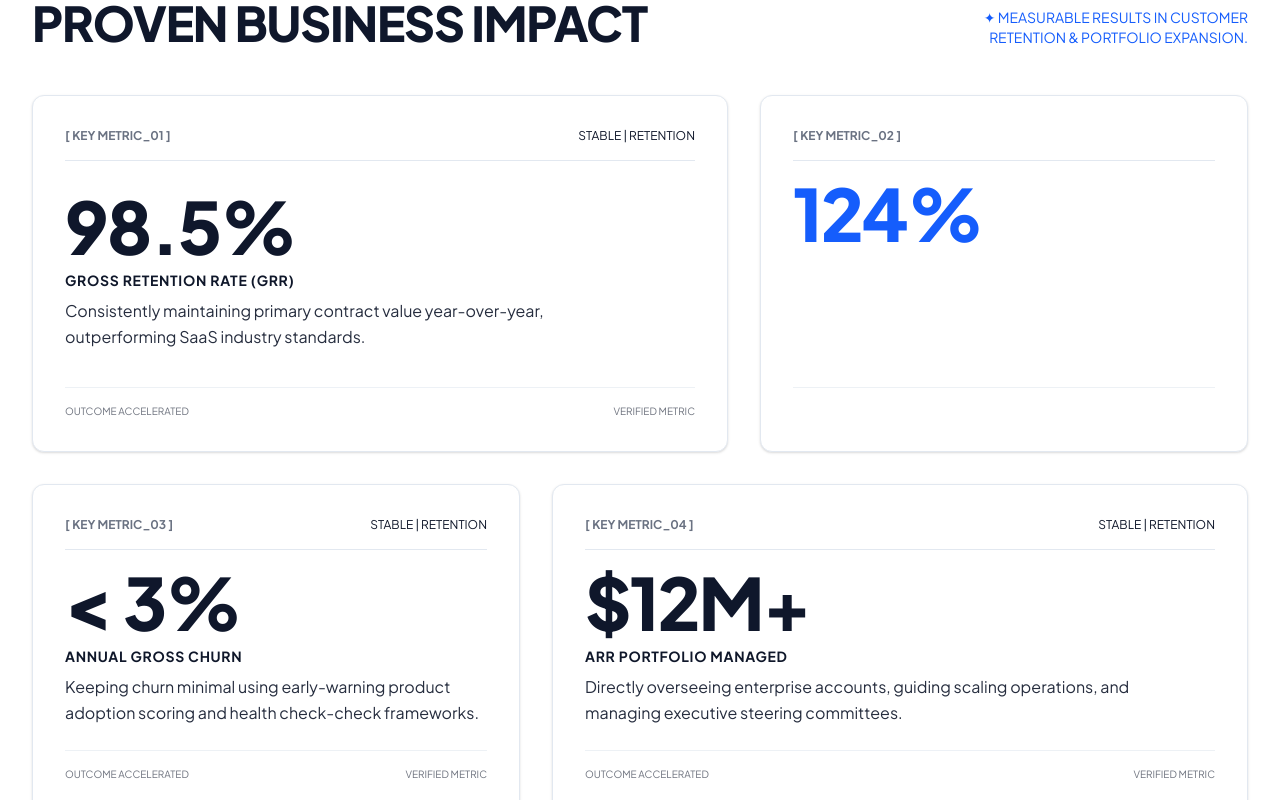
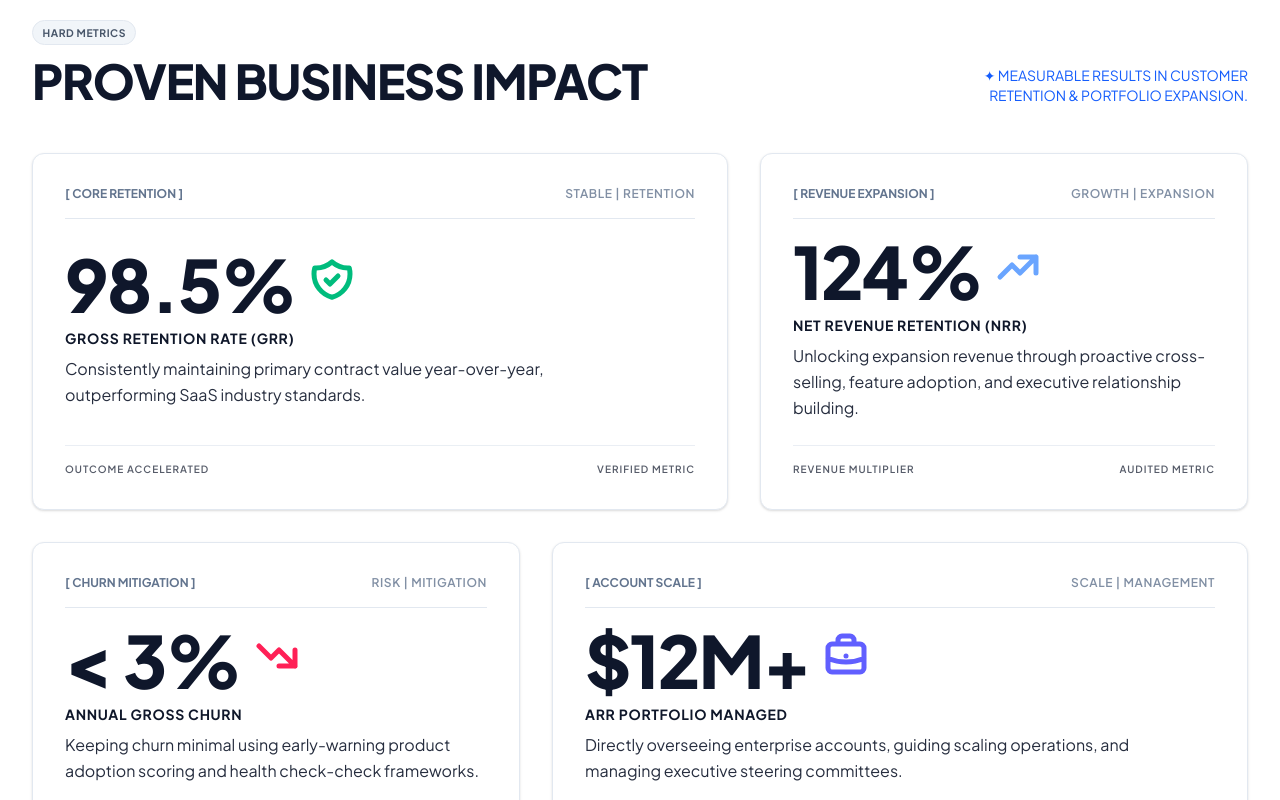
Before and after one commit to schristian9/CSM_Port, a Next.js app: page / in a window 1280 px wide. Shown: the part 1200-2000 px from the top of the page. Built offline with nearby package versions, Linux system fonts and the light colour scheme.

Commit message:
Final polish: resize dashboard, remove pseudo tags

```diff
--- a/components/KpiCollage.js
+++ b/components/KpiCollage.js
@@ -8,17 +8,35 @@ export default function KpiCollage() {
       desc: "Consistently maintaining primary contract value year-over-year, outperforming SaaS industry standards.",
       color: "bg-slate-50",
       textColor: "text-slate-900",
+      mutedText: "text-slate-500",
+      borderColor: "border-slate-200",
       span: "md:col-span-6 lg:col-span-7",
-      rotate: ""
+      rotate: "",
+      tag: "[ CORE RETENTION ]",
+      topRight: "STABLE | RETENTION",
+      bottomLeft: "OUTCOME ACCELERATED",
+      bottomRight: "VERIFIED METRIC",
+      icon: (
+        <svg className="w-10 h-10 md:w-12 md:h-12 ml-3 -mt-2 text-emerald-500" fill="none" stroke="currentColor" viewBox="0 0 24 24"><path strokeLinecap="round" strokeLinejoin="round" strokeWidth="2.5" d="M9 12l2 2 4-4m5.618-4.016A11.955 11.955 0 0112 2.944a11.955 11.955 0 01-8.618 3.04A12.02 12.02 0 003 9c0 5.591 3.824 10.29 9 11.622 5.176-1.332 9-6.03 9-11.622 0-1.042-.133-2.052-.382-3.016z"></path></svg>
+      )
     },
     {
       metric: "124%",
       label: "Net Revenue Retention (NRR)",
       desc: "Unlocking expansion revenue through proactive cross-selling, feature adoption, and executive relationship building.",
-      color: "bg-slate-900 text-white",
-      textColor: "text-blue-600",
+      color: "bg-slate-50",
+      textColor: "text-slate-900",
+      mutedText: "text-slate-500",
+      borderColor: "border-slate-200",
       span: "md:col-span-6 lg:col-span-5",
-      rotate: ""
+      rotate: "",
+      tag: "[ REVENUE EXPANSION ]",
+      topRight: "GROWTH | EXPANSION",
+      bottomLeft: "REVENUE MULTIPLIER",
+      bottomRight: "AUDITED METRIC",
+      icon: (
+        <svg className="w-10 h-10 md:w-12 md:h-12 ml-3 -mt-2 text-blue-500 animate-pulse" fill="none" stroke="currentColor" viewBox="0 0 24 24"><path strokeLinecap="round" strokeLinejoin="round" strokeWidth="2.5" d="M13 7h8m0 0v8m0-8l-8 8-4-4-6 6"></path></svg>
+      )
     },
     {
       metric: "< 3%",
@@ -26,8 +44,17 @@ export default function KpiCollage() {
       desc: "Keeping churn minimal using early-warning product adoption scoring and health check-check frameworks.",
       color: "bg-slate-50",
       textColor: "text-slate-900",
+      mutedText: "text-slate-500",
+      borderColor: "border-slate-200",
       span: "md:col-span-6 lg:col-span-5",
-      rotate: ""
+      rotate: "",
+      tag: "[ CHURN MITIGATION ]",
+      topRight: "RISK | MITIGATION",
+      bottomLeft: "CHURN REDUCED",
+      bottomRight: "Q1-Q4 VALIDATED",
+      icon: (
+        <svg className="w-10 h-10 md:w-12 md:h-12 ml-3 -mt-2 text-rose-500" fill="none" stroke="currentColor" viewBox="0 0 24 24"><path strokeLinecap="round" strokeLinejoin="round" strokeWidth="2.5" d="M13 17h8m0 0V9m0 8l-8-8-4 4-6-6"></path></svg>
+      )
     },
     {
       metric: "$12M+",
@@ -35,8 +62,17 @@ export default function KpiCollage() {
       desc: "Directly overseeing enterprise accounts, guiding scaling operations, and managing executive steering committees.",
       color: "bg-slate-50 border-slate-200 border-t-[6px] border-t-blue-600",
       textColor: "text-slate-900",
+      mutedText: "text-slate-500",
+      borderColor: "border-slate-200",
       span: "md:col-span-6 lg:col-span-7",
-      rotate: ""
+      rotate: "",
+      tag: "[ ACCOUNT SCALE ]",
+      topRight: "SCALE | MANAGEMENT",
+      bottomLeft: "PORTFOLIO GROWTH",
+      bottomRight: "EXECUTIVE VERIFIED",
+      icon: (
+        <svg className="w-10 h-10 md:w-12 md:h-12 ml-3 -mt-2 text-indigo-500" fill="none" stroke="currentColor" viewBox="0 0 24 24"><path strokeLinecap="round" strokeLinejoin="round" strokeWidth="2.5" d="M21 13.255A23.931 23.931 0 0112 15c-3.183 0-6.22-.62-9-1.745M16 6V4a2 2 0 00-2-2h-4a2 2 0 00-2 2v2m4 6h.01M5 20h14a2 2 0 002-2V8a2 2 0 00-2-2H5a2 2 0 00-2 2v10a2 2 0 002 2z"></path></svg>
+      )
     }
   ];
 
@@ -62,18 +98,21 @@ export default function KpiCollage() {
             className={`${kpi.span} pro-card ${kpi.color} p-8 flex flex-col justify-between min-h-[220px] transition-transform ${kpi.rotate} relative overflow-hidden`}
           >
             {/* Background design accents */}
+            {kpi.bgIcon && kpi.bgIcon}
 
-
-            <div className="flex justify-between items-start border-b border-slate-200 pb-4 mb-4">
-              <span className="font-sans text-xs font-bold text-gray-500 uppercase">
-                [ KEY METRIC_0{idx + 1} ]
+            <div className={`flex justify-between items-start border-b ${kpi.borderColor} pb-4 mb-4 relative z-10`}>
+              <span className={`font-sans text-xs font-bold ${kpi.mutedText} uppercase`}>
+                {kpi.tag}
               </span>
-              <span className="text-xs font-sans">STABLE | RETENTION</span>
+              <span className={`text-xs font-sans uppercase font-semibold ${kpi.mutedText} tracking-wider opacity-80`}>{kpi.topRight}</span>
             </div>
 
-            <div>
-              <div className={`text-5xl md:text-6xl lg:text-7xl font-sans tracking-tight font-black tracking-tight ${kpi.textColor} mb-2 leading-none`}>
-                {kpi.metric}
+            <div className="relative z-10">
+              <div className="flex items-center mb-2">
+                <div className={`text-5xl md:text-6xl lg:text-7xl font-sans tracking-tight font-black ${kpi.textColor} leading-none`}>
+                  {kpi.metric}
+                </div>
+                {kpi.icon && kpi.icon}
               </div>
               <h4 className="font-sans text-sm font-bold uppercase tracking-wider mb-2">
                 {kpi.label}
@@ -83,9 +122,9 @@ export default function KpiCollage() {
               </p>
             </div>
 
-            <div className="flex justify-between items-center mt-6 pt-4 border-t border-slate-200 text-[10px] font-sans opacity-60">
-              <span>OUTCOME ACCELERATED</span>
-              <span>VERIFIED METRIC</span>
+            <div className={`flex justify-between items-center mt-6 pt-4 border-t ${kpi.borderColor} text-[10px] font-sans font-semibold tracking-widest uppercase opacity-70`}>
+              <span>{kpi.bottomLeft}</span>
+              <span>{kpi.bottomRight}</span>
             </div>
           </div>
         ))}
--- a/components/LifecycleTimeline.js
+++ b/components/LifecycleTimeline.js
@@ -136,11 +136,7 @@ export default function LifecycleTimeline() {
             ))}
           </ul>
 
-          {/* Card footer notes */}
-          <div className="border-t border-slate-200 mt-10 pt-6 flex justify-between items-center text-xs font-sans opacity-50">
-            <span>[ FOCUS ID: CSM_{activeStep + 1} ]</span>
-            <span>VERIFIABLE REFERENCE AVAILABLE</span>
-          </div>
+
         </div>
       </div>
     </section>
--- a/components/Manifesto.js
+++ b/components/Manifesto.js
@@ -10,7 +10,7 @@ export default function Manifesto() {
       <div className="lg:col-span-7 flex flex-col justify-center">
 
         <h2 className="text-4xl md:text-5xl lg:text-[3.5rem] font-sans font-black text-slate-900 tracking-tight uppercase leading-[1.05] mb-6">
-          Nobody renews because you <span className="font-sans italic font-normal text-blue-600 lowercase">sold</span> well.<br />
+          Nobody renews because you <span className="italic text-blue-600">sold</span> well.<br />
           They renew because you <span className="underline decoration-blue-600 decoration-4 underline-offset-4">delivered</span><br />
           and that's the whole job.
         </h2>
@@ -36,12 +36,12 @@ export default function Manifesto() {
       </div>
 
       {/* Sleek Dashboard Mockup */}
-      <div className="lg:col-span-5 relative w-full h-[400px] md:h-[450px] flex items-center justify-center">
+      <div className="lg:col-span-5 relative w-full h-[400px] lg:h-[550px] flex items-center justify-center">
         {/* Decorative Background Blob for modern feel */}
-        <div className="absolute top-1/2 left-1/2 -translate-x-1/2 -translate-y-1/2 w-64 h-64 bg-blue-100 rounded-full blur-3xl opacity-50 z-0"></div>
+        <div className="absolute top-1/2 left-1/2 -translate-x-1/2 -translate-y-1/2 w-72 h-72 lg:w-96 lg:h-96 bg-blue-100 rounded-full blur-3xl opacity-50 z-0"></div>
 
         {/* Floating SaaS Window */}
-        <div className="relative w-full h-full max-h-[380px] bg-white border border-slate-200 rounded-2xl shadow-xl flex flex-col overflow-hidden z-10 transition-transform duration-500 hover:shadow-2xl hover:-translate-y-2">
+        <div className="relative w-full h-full lg:max-h-[500px] bg-white border border-slate-200 rounded-2xl shadow-xl flex flex-col overflow-hidden z-10 transition-transform duration-500 hover:shadow-2xl hover:-translate-y-2">
 
           {/* macOS-style Window Header */}
           <div className="bg-slate-50 border-b border-slate-200 px-4 py-3 flex items-center gap-2">
--- a/components/Playbooks.js
+++ b/components/Playbooks.js
@@ -81,7 +81,7 @@ export default function Playbooks() {
 
         <div className="border-b border-slate-200 pb-6 mb-8">
           <div className="flex justify-between items-center mb-2">
-            <span className="font-sans text-xs text-gray-500">[ SITUATION AUDIT ]</span>
+            <span />
             <span className="pro-badge bg-slate-900 text-white">{playbooks[activePlaybook].metric}</span>
           </div>
           <h4 className="font-sans tracking-tight font-black text-xl md:text-2xl text-slate-900 uppercase">
@@ -121,11 +121,6 @@ export default function Playbooks() {
             ))}
           </div>
         </div>
-
-        <div className="border-t border-slate-200 mt-10 pt-6 flex justify-between items-center text-xs font-sans opacity-50">
-          <span>[ PLAYBOOK ENGINE: SUCCESS_CORE_v1 ]</span>
-          <span>REPLICABLE SAAS FRAMEWORK</span>
-        </div>
       </div>
     </section>
   );
--- a/components/StrategyCopilot.js
+++ b/components/StrategyCopilot.js
@@ -106,9 +106,7 @@ export default function StrategyCopilot() {
             </div>
           </div>
 
-          <div className="border-t border-slate-200 mt-8 pt-4 font-sans text-[10px] text-gray-500 uppercase">
-            [ ENGINE: GEMINI AI CLOUD AGENT ]
-          </div>
+
         </div>
 
         {/* Right Side: Chat Container */}
```
